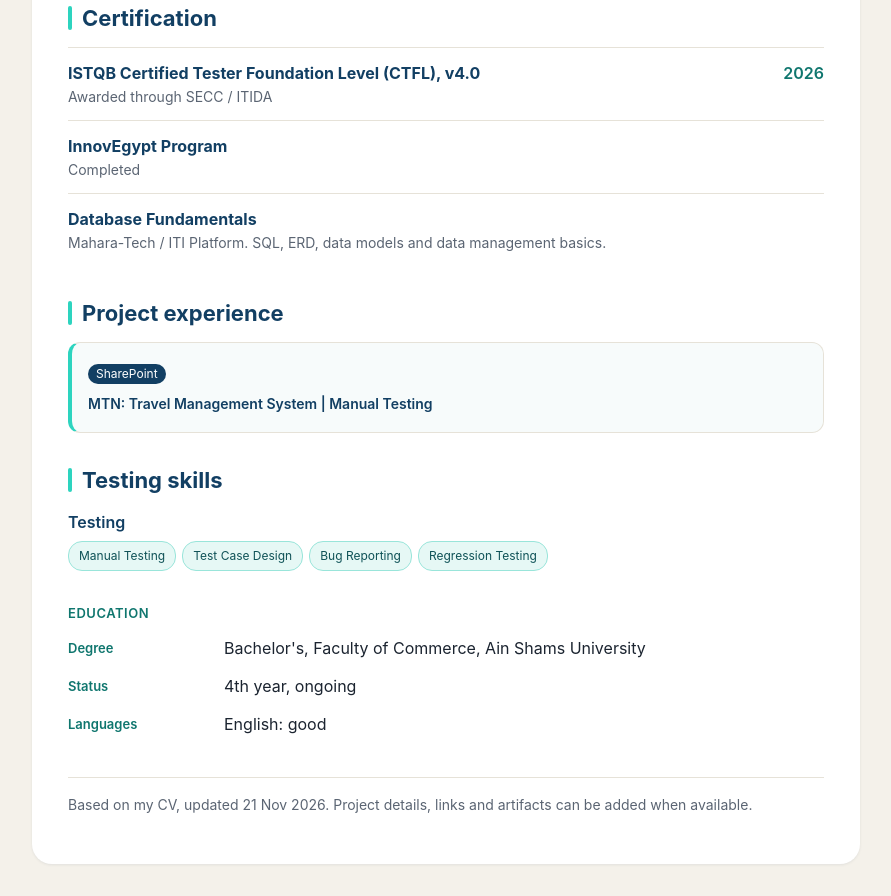
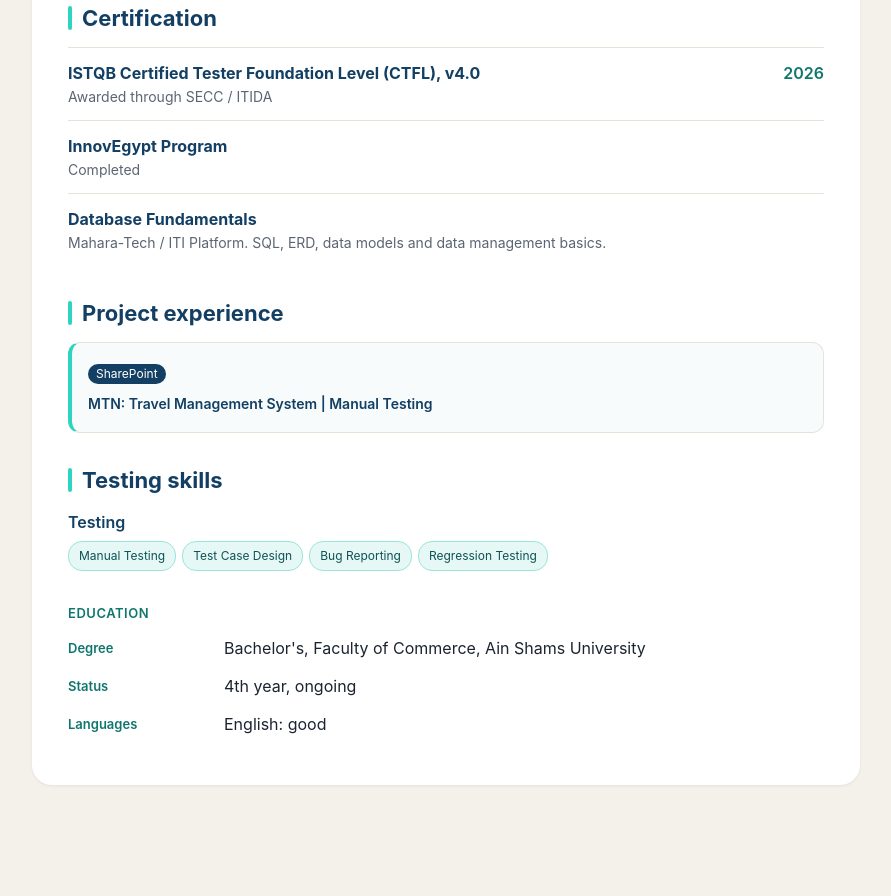
Before and after one commit to abdelrahmanhamdy-qa/abdelrahmanhamdy-qa.github.io, a plain HTML site: page index.html in a window 1280 px wide. Shown: the part 839-1735 px from the top of the page, without its empty margins (194-1085 px from the left). After the commit the page ends 1656 px from the top, so only its background shows below. Drawn offline with Linux system fonts and the light colour scheme.

Commit message:
Remove closing paragraph from index.html
Removed closing paragraph about CV update.

```diff
--- a/index.html
+++ b/index.html
@@ -89,7 +89,7 @@ a{color:#123f63}
 
 
 
-<p class="closing">Based on my CV, updated 21 Nov 2026. Project details, links and artifacts can be added when available.</p>
+
 </main></div>
 </body>
 </html>
```
